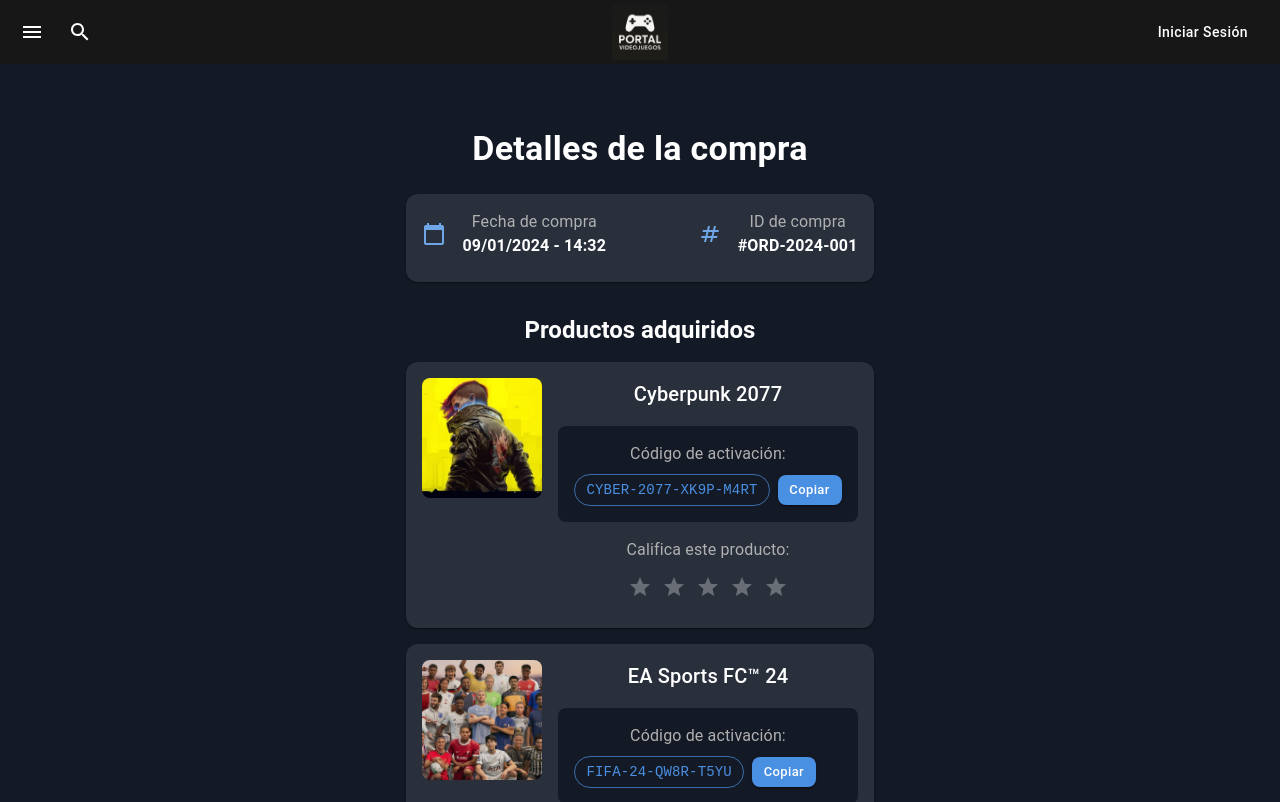
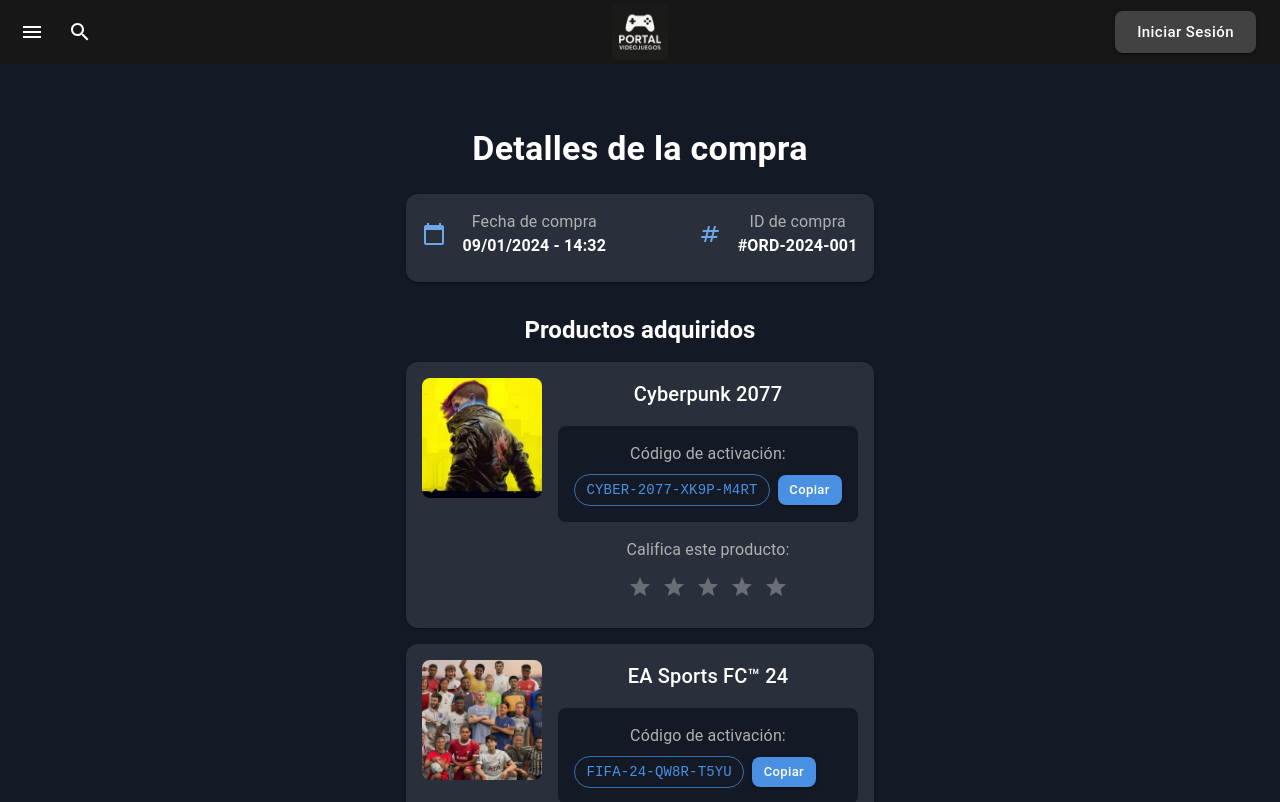
Before and after one commit to pepicont/desarrollo-FE-tp, a React (Vite) app in the folder my-app/: page /compra in a window 1280 px wide. Shown: the top 802 px of the page. Built offline with nearby package versions, Linux system fonts and the light colour scheme.

Commit message:
boton login lleva al login. ambos cerrar sesión refrescan home. esplendidoh

```diff
--- a/my-app/src/components/navBar/navBar.tsx
+++ b/my-app/src/components/navBar/navBar.tsx
@@ -102,6 +102,8 @@
     localStorage.removeItem("user")
     setIsLoggedIn(false)
     handleProfileMenuClose()
+    window.location.href = "/"  //manda al home cuando cierra sesión
+
 
 
   }
@@ -202,7 +204,8 @@
           {!isLoggedIn && (
             <Box sx={{ ml: "auto", display: "flex", alignItems: "center" }}>
 
-              <Button color="inherit" /*onClick={}*/>
+              <Button color ="inherit" variant="contained"size="large"sx={{ textTransform: "none", borderColor: "#ffffffff", color: "#ffffffff", "&:hover": { backgroundColor: "#003e7cff" } }}
+               onClick={() => (window.location.href = "/login")}>
                 Iniciar Sesión
               </Button>
             </Box>
```
